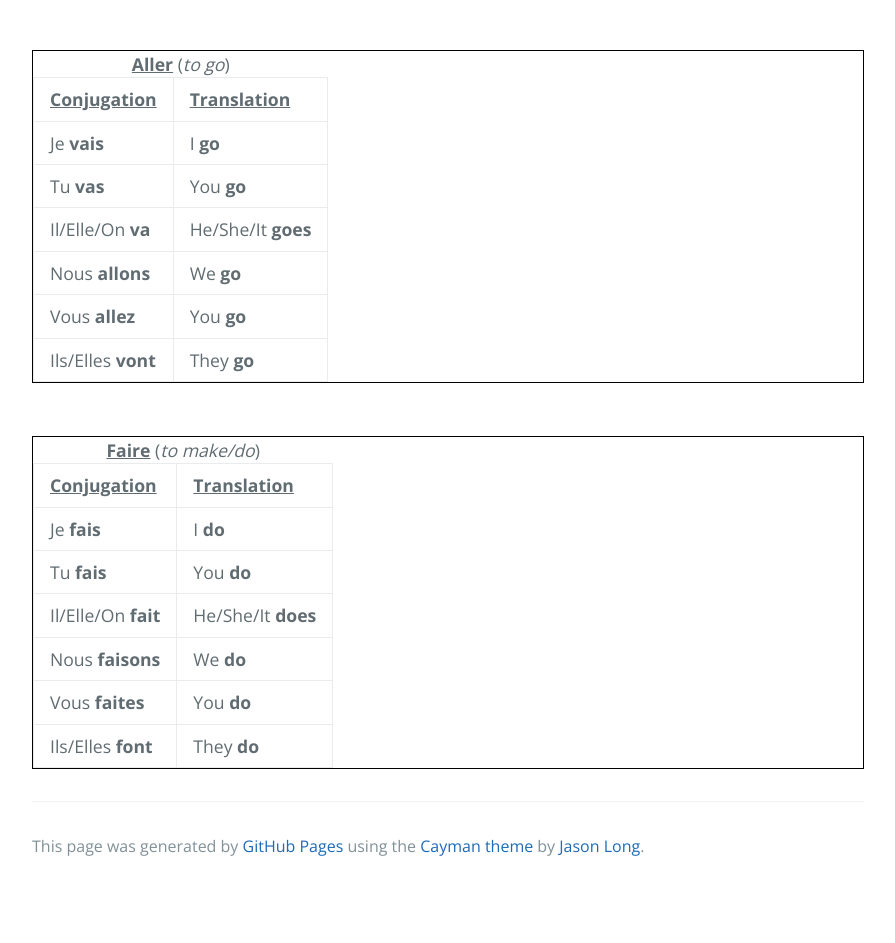
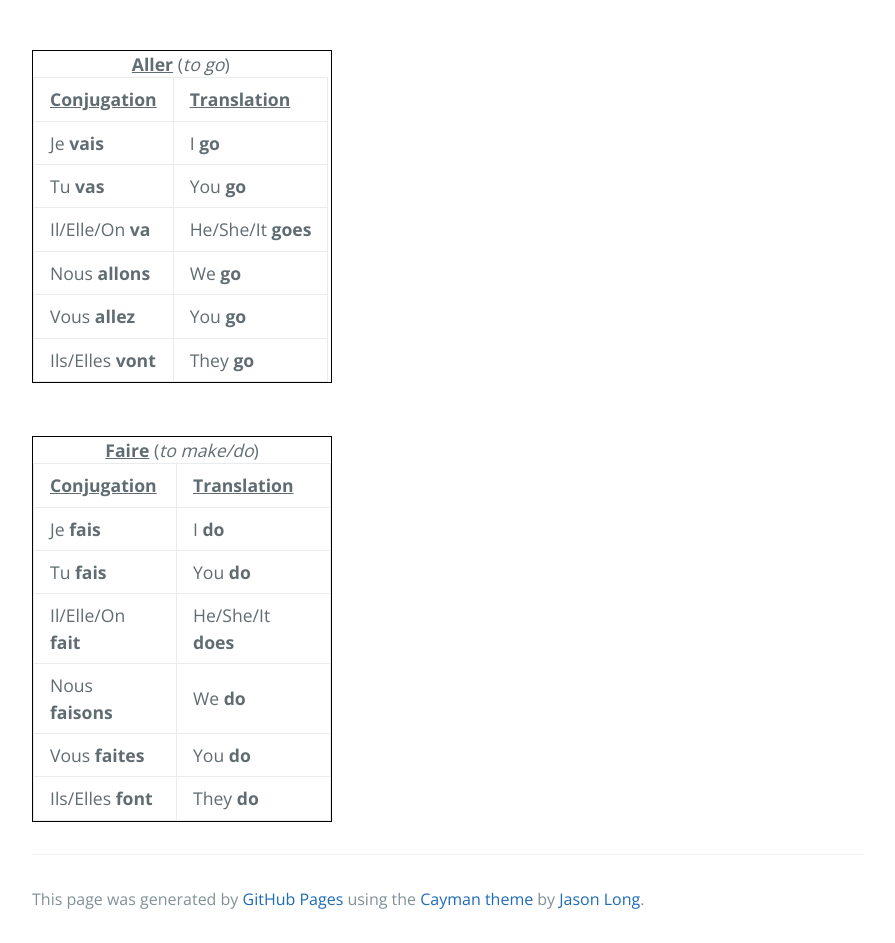
Before and after one commit to StephanieMoothoosawmy/Learn-French-With-Me, a plain HTML site: page irregular.html in a window 1280 px wide. Shown: the part 1554-2497 px from the top of the page, without its empty margins (192-1087 px from the left). Before the commit the page ends 2444 px from the top, so only its background shows below. Drawn offline with nearby package versions, Linux system fonts and the light colour scheme.

Commit message:
Update irregular.html

```diff
--- a/irregular.html
+++ b/irregular.html
@@ -52,7 +52,7 @@ th, td {
 </head>
 <body>
 
-<table style="width:100%">
+<table style="width:300px">
   <caption><strong><u>Avoir</strong></u> (<em>to have</em>)</caption>
   <tr>
     <th><u>Conjugation</u></th>
@@ -122,7 +122,7 @@ th, td {
   <br>
   <br>
 
-  <table style="width:100%">
+  <table style="width:300px">
   <caption><strong><u>Aller</strong></u> (<em>to go</em>)</caption>
   <tr>
     <th><u>Conjugation</u></th>
@@ -157,7 +157,7 @@ th, td {
   <br>
   <br>
 
-  <table style="width:100%">
+  <table style="width:300px">
   <caption><strong><u>Faire</strong></u> (<em>to make/do</em>)</caption>
   <tr>
     <th><u>Conjugation</u></th>
```
